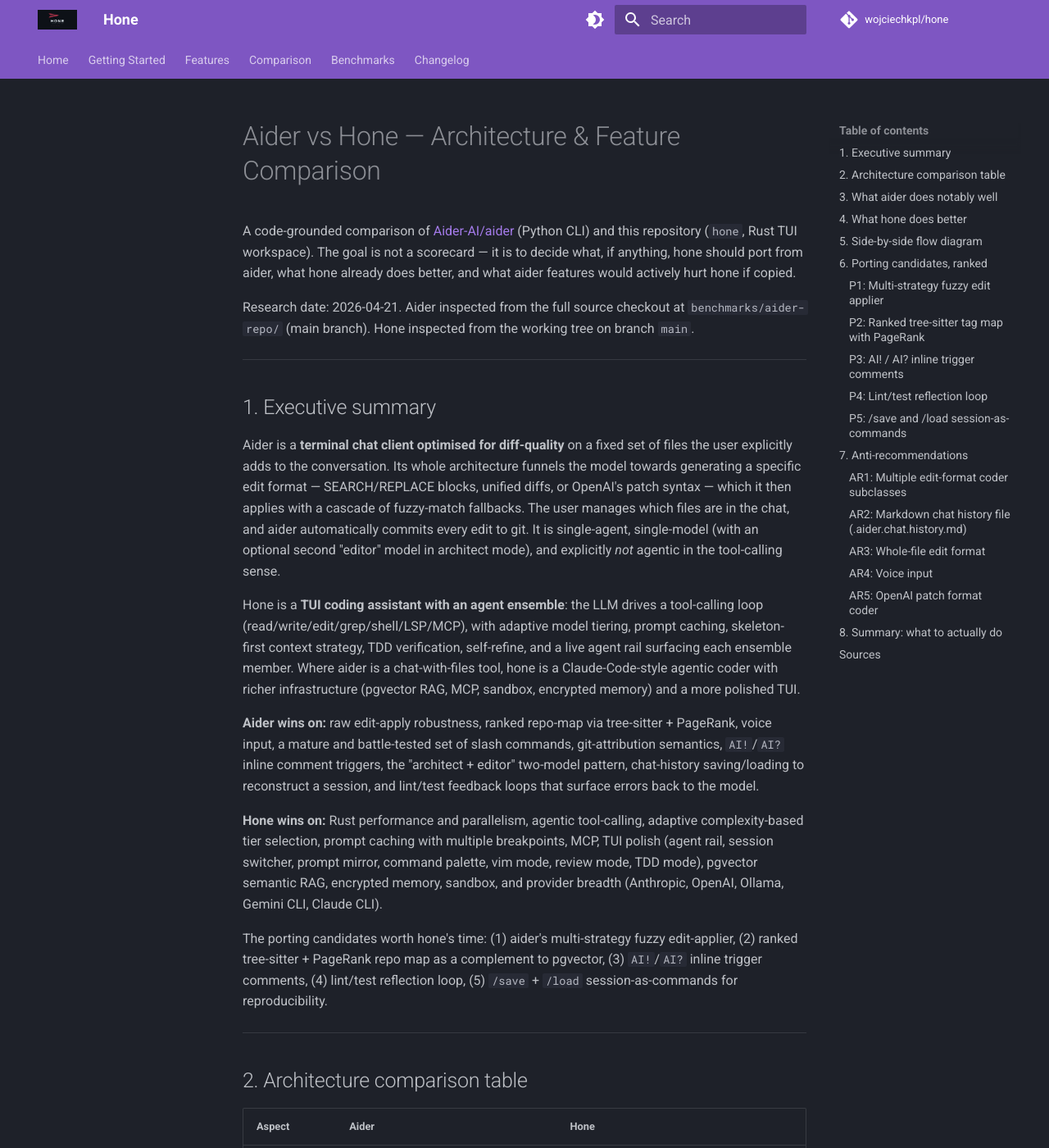
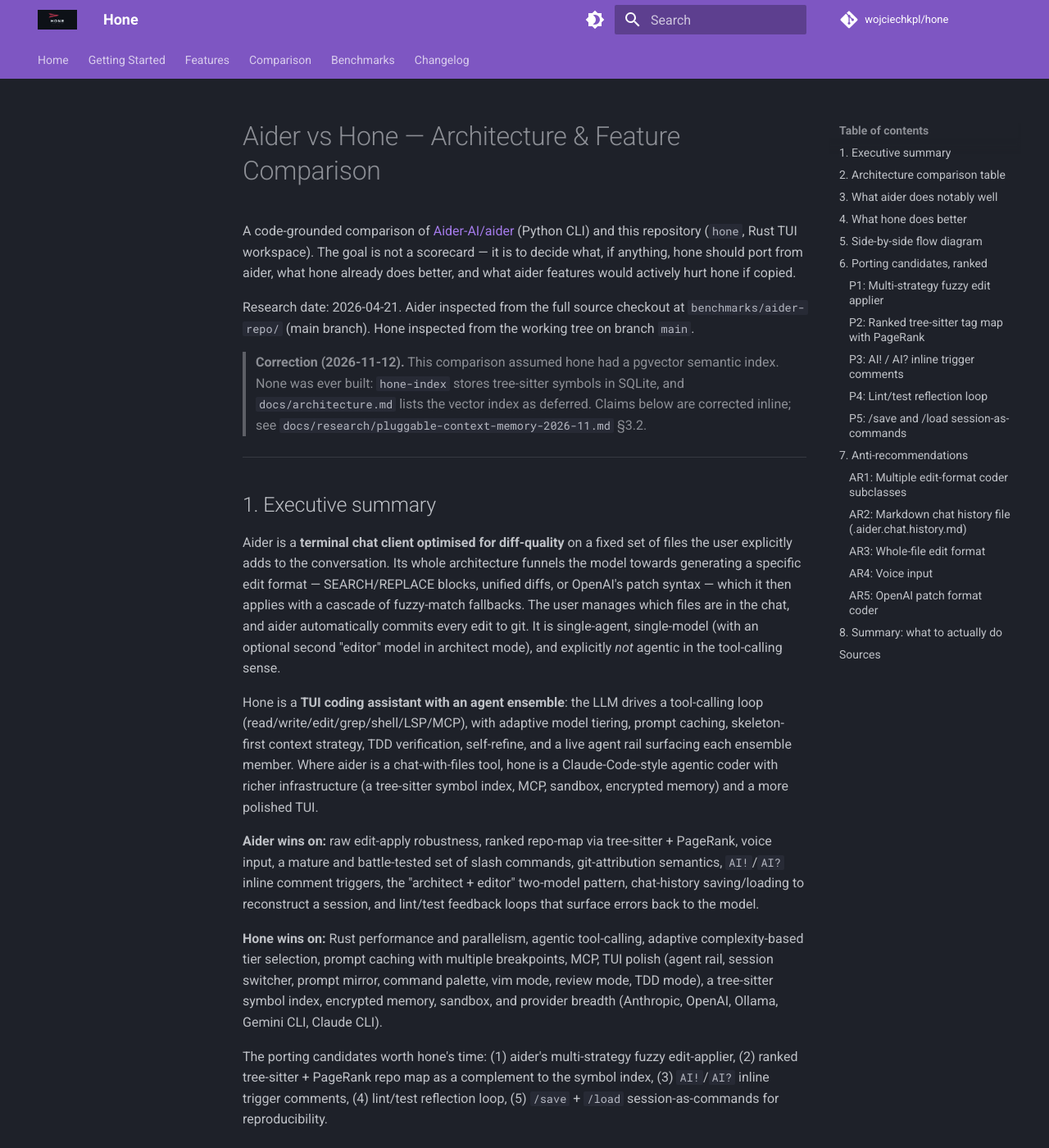
Before and after one commit to wojciechkpl/hone, an MkDocs documentation site: the page built from docs/aider-vs-hone.md, in a window 1280 px wide and 1400 px high. Shown: the whole window at 82% size. Built offline with MkDocs 1.6.1 and Material for MkDocs 9.7.7, drawn with Linux system fonts in a browser that asks for light colours; comment, search, counter and statistics services are not loaded; some of the changed text lies outside the part shown.

Commit message:
docs: implementation plan for pluggable context; spec K1–K7; correct pgvector claims (K7)

```diff
--- a/docs/aider-vs-hone.md
+++ b/docs/aider-vs-hone.md
@@ -9,6 +9,12 @@
 Research date: 2026-04-21. Aider inspected from the full source checkout at
 `benchmarks/aider-repo/` (main branch). Hone inspected from the working tree
 on branch `main`.
+
+> **Correction (2026-11-12).** This comparison assumed hone had a pgvector
+> semantic index. None was ever built: `hone-index` stores tree-sitter
+> symbols in SQLite, and `docs/architecture.md` lists the vector index as
+> deferred. Claims below are corrected inline; see
+> `docs/research/pluggable-context-memory-2026-11.md` §3.2.
 
 ---
 
@@ -28,7 +34,7 @@
 tiering, prompt caching, skeleton-first context strategy, TDD verification,
 self-refine, and a live agent rail surfacing each ensemble member. Where
 aider is a chat-with-files tool, hone is a Claude-Code-style agentic coder
-with richer infrastructure (pgvector RAG, MCP, sandbox, encrypted memory) and
+with richer infrastructure (a tree-sitter symbol index, MCP, sandbox, encrypted memory) and
 a more polished TUI.
 
 **Aider wins on:** raw edit-apply robustness, ranked repo-map via tree-sitter
@@ -40,13 +46,13 @@
 **Hone wins on:** Rust performance and parallelism, agentic tool-calling,
 adaptive complexity-based tier selection, prompt caching with multiple
 breakpoints, MCP, TUI polish (agent rail, session switcher, prompt mirror,
-command palette, vim mode, review mode, TDD mode), pgvector semantic RAG,
+command palette, vim mode, review mode, TDD mode), a tree-sitter symbol index,
 encrypted memory, sandbox, and provider breadth (Anthropic, OpenAI, Ollama,
 Gemini CLI, Claude CLI).
 
 The porting candidates worth hone's time: (1) aider's multi-strategy fuzzy
 edit-applier, (2) ranked tree-sitter + PageRank repo map as a complement to
-pgvector, (3) `AI!`/`AI?` inline trigger comments, (4) lint/test reflection
+the symbol index, (3) `AI!`/`AI?` inline trigger comments, (4) lint/test reflection
 loop, (5) `/save` + `/load` session-as-commands for reproducibility.
 
 ---
@@ -58,10 +64,10 @@
 | Language / runtime | Python 3, `litellm` for provider fan-out, `prompt_toolkit` for REPL, `rich` for rendering. | Rust 2024 workspace, `reqwest` + `tokio`, `ratatui` for TUI. |
 | IO model | Blocking REPL (`Commands.run` dispatches on each input). Streaming via `litellm.completion(..., stream=True)`. `benchmarks/aider-repo/aider/coders/base_coder.py:1419` | Fully async agent loop (`Agent::run_turn`). Streaming events over `mpsc` channels. `crates/hone-core/src/agent.rs` |
 | Chat entry-point | Single `Coder` subclass per run; mode switching via `/chat-mode` raises `SwitchCoder` exception. `benchmarks/aider-repo/aider/commands.py:138` | Single `Agent` handle; ensemble and review modes via orchestrator. `crates/hone-core/src/orchestrator.rs`, `crates/hone-core/src/ensemble.rs` |
-| Context strategy | "In-chat" file set: user runs `/add` → full file contents are rebuilt into the prompt every turn as `ChatChunks.chat_files`; other files summarised via repo-map. `benchmarks/aider-repo/aider/coders/chat_chunks.py` | ContextManager with start/middle/recent zones, BM25 mid-zone reordering, hierarchical skeleton strategy for large repos, pgvector semantic retrieval. `crates/hone-core/src/context.rs`, `crates/hone-core/src/hierarchical_skeleton.rs`, `crates/hone-index/src/` |
+| Context strategy | "In-chat" file set: user runs `/add` → full file contents are rebuilt into the prompt every turn as `ChatChunks.chat_files`; other files summarised via repo-map. `benchmarks/aider-repo/aider/coders/chat_chunks.py` | ContextManager with start/middle/recent zones, BM25 mid-zone reordering, hierarchical skeleton strategy for large repos, symbol-name retrieval from the index (no semantic retrieval). `crates/hone-core/src/context.rs`, `crates/hone-core/src/hierarchical_skeleton.rs`, `crates/hone-index/src/` |
 | Primary edit strategy | **Multiple, model-selected**: `diff` (SEARCH/REPLACE), `udiff`, `whole`, `patch` (OpenAI's `*** Begin Patch` format), plus function-call variants. Model chooses by subclass. `benchmarks/aider-repo/aider/coders/__init__.py` | Single native edit tool: `edit_file` with unique-match enforcement, plus `multi_edit` and `write_file`. Model drives via tool-use. `crates/hone-tools/src/file/edit.rs` |
 | Edit-apply resilience | Cascade of fuzzy strategies: exact → strip trailing whitespace → relative indent → diff-match-patch (`diff_match_patch`). `benchmarks/aider-repo/aider/coders/search_replace.py:541-562` | Strict exact-match with uniqueness check; returns `applied: false` when `old_str` not found; errors when ambiguous. No fuzzy fallback. `crates/hone-tools/src/file/edit.rs:71-101` |
-| Repo map | Tree-sitter tag extraction + PageRank on symbol graph, personalised on mentioned idents/files, cached in SQLite via `diskcache`. `benchmarks/aider-repo/aider/repomap.py:470-545` | SQLite-backed symbol index (tree-sitter) plus pgvector semantic search; no PageRank ranking. `crates/hone-index/src/parser.rs`, `crates/hone-index/src/sqlite_index.rs` |
+| Repo map | Tree-sitter tag extraction + PageRank on symbol graph, personalised on mentioned idents/files, cached in SQLite via `diskcache`. `benchmarks/aider-repo/aider/repomap.py:470-545` | SQLite-backed symbol index (tree-sitter); no semantic search and no PageRank ranking. `crates/hone-index/src/parser.rs`, `crates/hone-index/src/sqlite_index.rs` |
 | Model support | Everything `litellm` supports (100+ providers via one abstraction). Per-model metadata drives edit-format + token limits. `benchmarks/aider-repo/aider/models.py` | Anthropic HTTP, OpenAI HTTP, Ollama, Gemini CLI, Claude CLI. Each adapter hand-written. `crates/hone-providers/src/adapters/` |
 | Test integration | `/test` runs `self.test_cmd`; on failure, stderr is fed back as `reflected_message`. `benchmarks/aider-repo/aider/commands.py:993`, `aider/coders/base_coder.py:1616-1625` | TDD mode as a first-class verification loop; `test_loop.rs` orchestrates red-green cycles. `crates/hone-core/src/test_loop.rs`, `crates/hone-tui/src/tdd_mode.rs` |
 | Git integration | Auto-commits after every edit; generates commit message via weak model; rich attribution (`--attribute-author`, `--attribute-committer`, `--attribute-co-authored-by`); `/undo` reverts last aider commit. `benchmarks/aider-repo/aider/repo.py:131-318` | Auto-commit + undo stack; per-file commit; branch/checkout/redo helpers as tools. No author-attribution flags. `crates/hone-tools/src/git/auto_commit.rs`, `crates/hone-tools/src/git/undo_stack.rs` |
@@ -212,7 +218,7 @@
 
 5. **MCP + semantic index + sandbox + encrypted memory.**
    Aider has none of these. Hone has first-class MCP client support,
-   pgvector-backed semantic code search with a multi-repo index, a sandbox
+   a tree-sitter symbol index in SQLite (no semantic search), a sandbox
    crate for isolated command exec, and an encrypted SQLite memory store.
    These are table stakes for a "production-ready" coding agent in 2026 and
    aider has consciously stayed out of that space.
@@ -319,13 +325,13 @@
 turn. Render the top-k ranked definitions as a `TreeContext`-style
 snippet packed into a token budget.
 
-**Why it matters.** Hone's current retrieval is pgvector (semantic
-nearest-neighbour) + SQLite symbol search. Both are excellent at "find me
-code that looks/sounds like X" but they don't answer "what's structurally
+**Why it matters.** Hone's current retrieval is SQLite symbol search
+(there is no pgvector or other semantic search). It is good at "find me
+code named like X" but they don't answer "what's structurally
 important to this change". PageRank-on-symbol-graph is a different signal:
 files that *define things other files call* bubble up. This is why aider's
 repo map is the single most-cited reason people recommend it for large
-repos. Adding it alongside (not replacing) pgvector gives hone a genuinely
+repos. Adding it alongside (not replacing) the symbol index gives hone a genuinely
 better retrieval story.
 
 **Where in hone.** New `crates/hone-index/src/repo_map.rs` next to
@@ -508,7 +514,7 @@
 3. **Build P5 (`/save` + `/load`).** Cheap, purely additive, immediately
    useful for the benchmarks/ workflow. ~2 days.
 4. **Evaluate P2 (PageRank repo map).** Only if benchmark results show
-   the current pgvector + symbol index is missing structurally
+   the current symbol index is missing structurally
    important files. If yes, commit to the full tree-sitter grammar port.
    ~3-4 weeks.
 5. **Evaluate P3 (`AI!` triggers).** Only if there's clear user demand.
```
Also changed, not shown: docs/benchmarks.md (+1 -1 lines), docs/changelog.md (+2 -2 lines), docs/ml-intern-vs-hone.md (+5 -3 lines), docs/plans/context-phase-events-spec.md (added, +49 -0 lines), docs/plans/pluggable-context-implementation.md (added, +55 -0 lines), docs/research/competitive-analysis-2026-05.md (+6 -4 lines).
